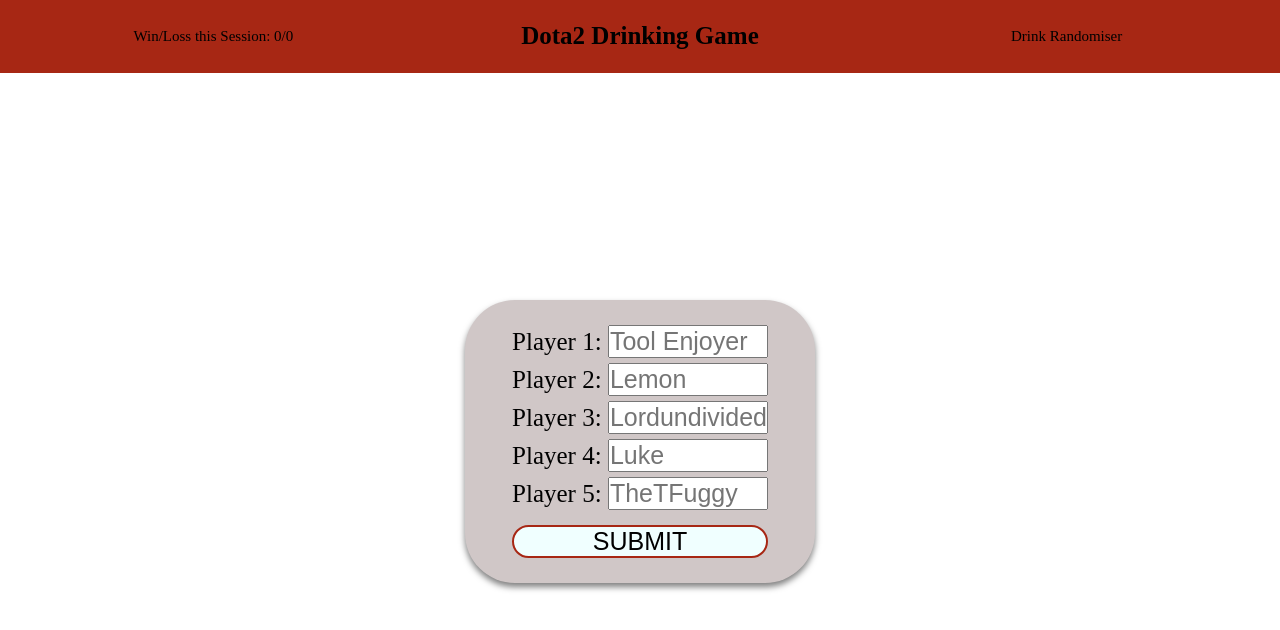
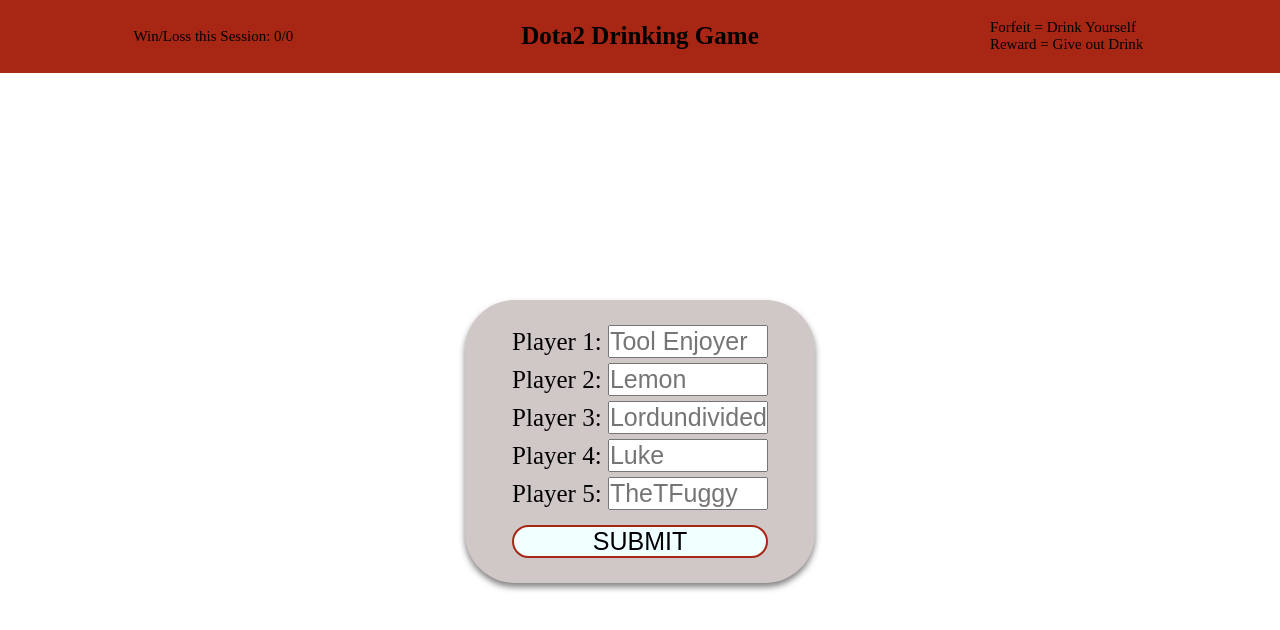
Before and after one commit to HBishop123/Dota2-Game, a website: page index.html in a window 1280 px wide. Drawn offline with Linux system fonts and the light colour scheme.

Commit message:
added rules to header

```diff
--- a/index.html
+++ b/index.html
@@ -12,7 +12,11 @@
     <header>
       <p class="header-text">Win/Loss this Session: 0/0</p>
       <h1>Dota2 Drinking Game</h1>
-      <p class="header-text">Drink Randomiser</p>
+      <div class="right-side-header">
+      <!-- <p class="header-text"><strong>Drink Randomiser</strong></p> -->
+      <p class="header-text">Forfeit = Drink Yourself</p>
+      <p class="header-text">Reward = Give out Drink</p>
+    </div>
     </header>
 
     <main>
```
